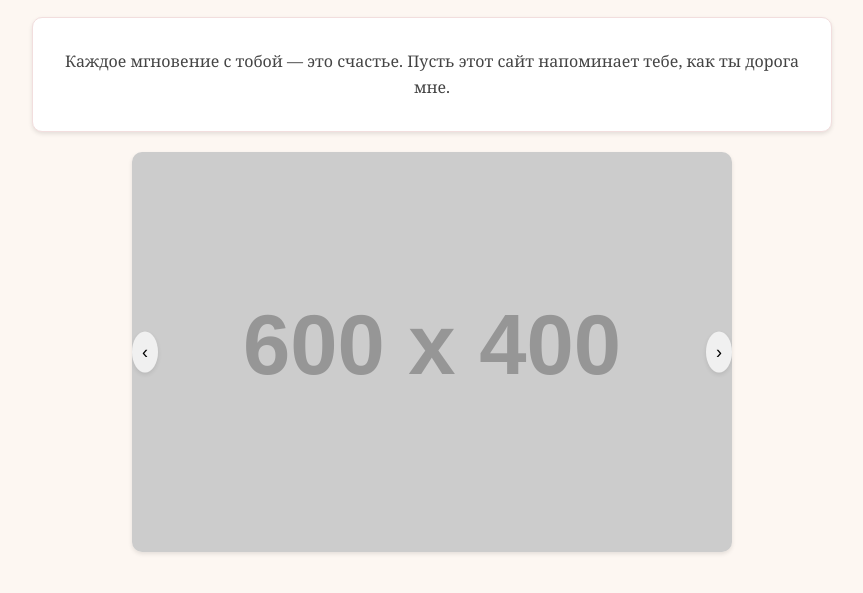
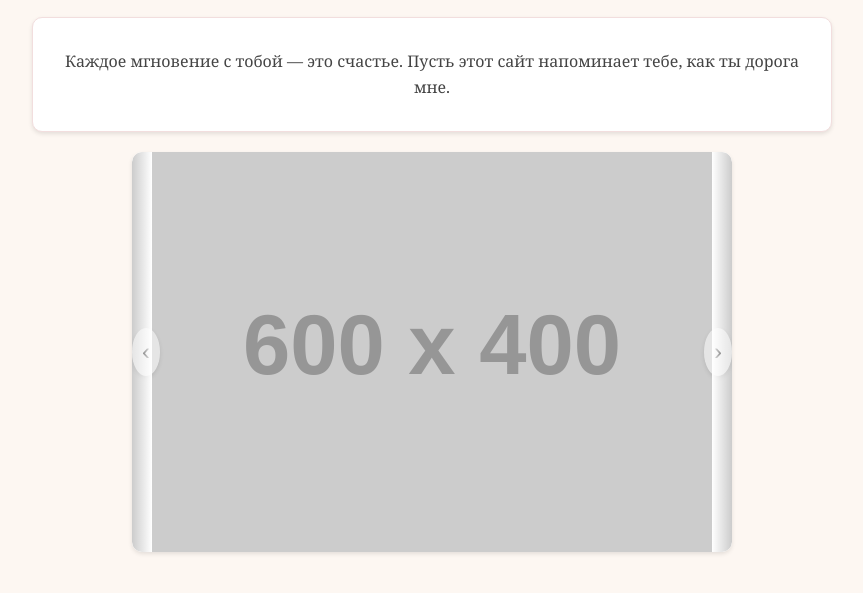
Before and after one commit to ArSharonin/site_yana, a plain HTML site: page index.html in a window 1280 px wide. Shown: the part 87-680 px from the top of the page, without its empty margins (208-1071 px from the left). Drawn offline with Linux system fonts and the light colour scheme; placeholder pictures from the web are drawn by us.

Commit message:
Update index.html

```diff
--- a/index.html
+++ b/index.html
@@ -40,6 +40,7 @@
             margin: 20px auto;
             border-radius: 10px;
             box-shadow: 0 2px 4px rgba(0, 0, 0, 0.1);
+            background: #fff;
         }
         .carousel-track {
             display: flex;
@@ -48,6 +49,7 @@
         .carousel img {
             width: 100%;
             flex-shrink: 0;
+            border-radius: 10px;
         }
         .carousel-buttons {
             position: absolute;
@@ -58,16 +60,33 @@
             transform: translateY(-50%);
         }
         .carousel-buttons button {
-            background-color: rgba(255, 255, 255, 0.7);
+            background-color: rgba(255, 255, 255, 0.5);
             border: none;
             padding: 10px;
             border-radius: 50%;
             cursor: pointer;
-            font-size: 18px;
+            font-size: 24px;
             box-shadow: 0 2px 4px rgba(0, 0, 0, 0.1);
         }
         .carousel-buttons button:hover {
-            background-color: rgba(255, 255, 255, 0.9);
+            background-color: rgba(255, 255, 255, 0.8);
+        }
+        .carousel::before, .carousel::after {
+            content: '';
+            position: absolute;
+            top: 0;
+            bottom: 0;
+            width: 20px;
+            background: linear-gradient(to right, rgba(255, 255, 255, 0) 0%, rgba(255, 255, 255, 1) 100%);
+            z-index: 10;
+        }
+        .carousel::after {
+            right: 0;
+            background: linear-gradient(to left, rgba(255, 255, 255, 0) 0%, rgba(255, 255, 255, 1) 100%);
+        }
+        .carousel::before {
+            left: 0;
+            background: linear-gradient(to right, rgba(255, 255, 255, 0) 0%, rgba(255, 255, 255, 1) 100%);
         }
     </style>
 </head>
```
